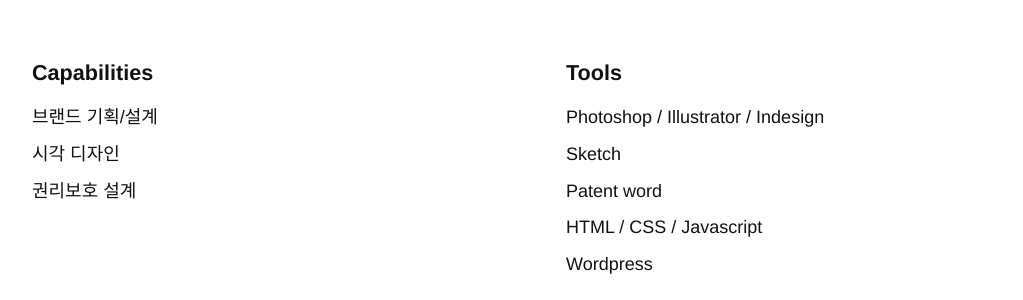
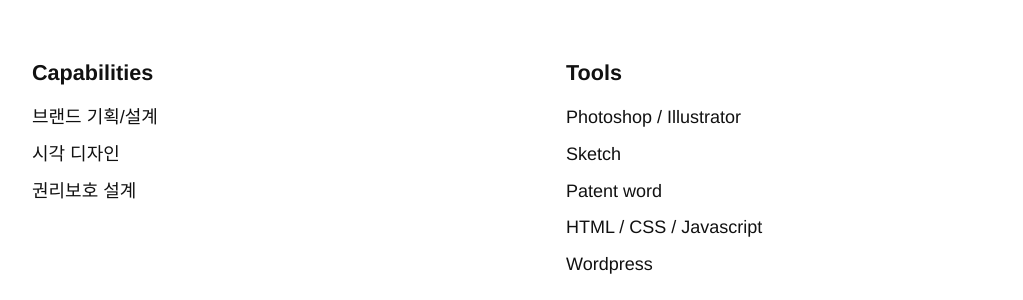
Before and after one commit to se-daan/daan.github.io, a Jekyll site: the page built from index.html, in a window 1280 px wide and 900 px high, scrolled down 4113 px. Shown: the part 153-453 px from the top of the window, without its empty margins (128-1151 px from the left). Built offline with Jekyll 4.4.1, drawn with Linux system fonts in a browser that asks for light colours.

Commit message:
Update footer.html

```diff
--- a/_includes/footer.html
+++ b/_includes/footer.html
@@ -32,7 +32,7 @@
     <div class="grid-item">
       <h2 class="section-title  ts-strong">Tools</h2>
       <ul class="list-reset">
-        <li>Photoshop / Illustrator / Indesign</li>
+        <li>Photoshop / Illustrator</li>
         <li>Sketch</li>
         <li>Patent word</li>
         <li>HTML / CSS / Javascript</li>
```
